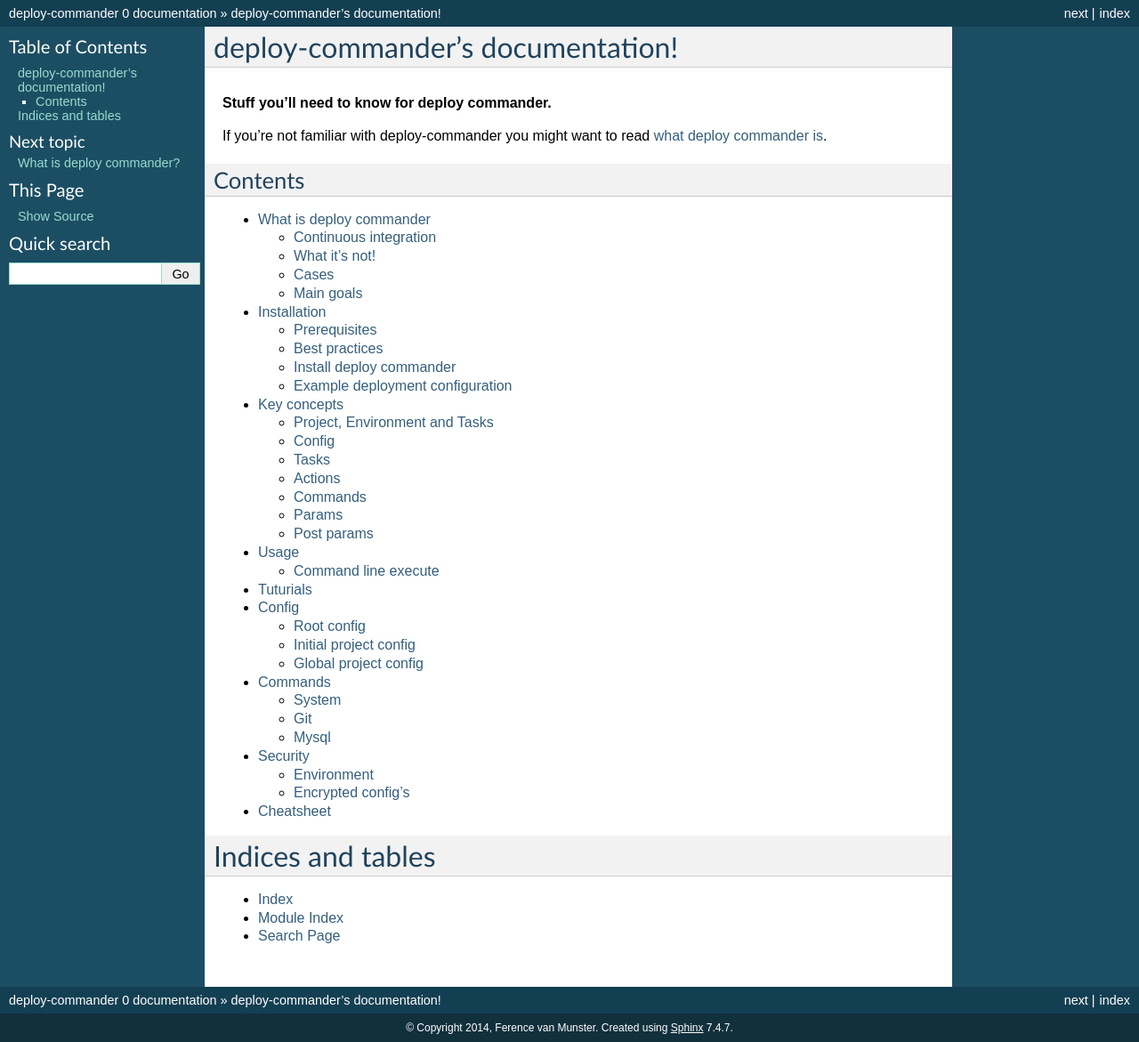
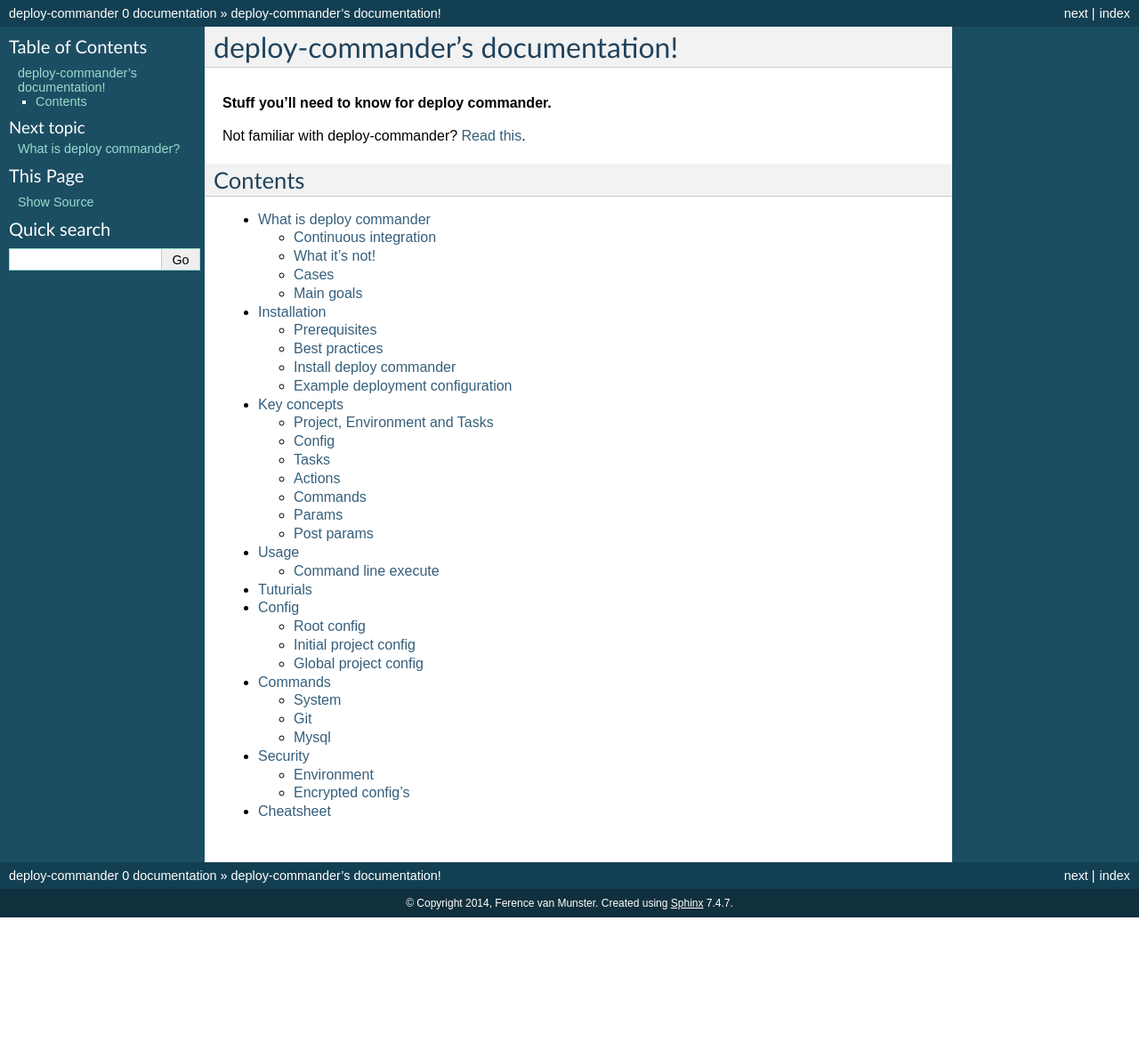
Before and after one commit to munstermedia/deploy-commander, a Sphinx documentation site: the page built from doc/index.txt, in a window 1280 px wide. Shown: the whole page at 89% size. Built offline with Sphinx 7.4.7, drawn with Linux system fonts in a browser that asks for light colours; after the commit the page ends 1031 px from its top, so only the background shows below that.

Commit message:
New index doc

```diff
--- a/doc/index.txt
+++ b/doc/index.txt
@@ -1,9 +1,12 @@
+.. _index:
+
+=================================
 deploy-commander's documentation!
 =================================
 
 .. rubric:: Stuff you'll need to know for deploy commander.
 
-If you're not familiar with deploy-commander you might want to read :doc:`what deploy commander is <what-is-deploy-commander>`.
+Not familiar with deploy-commander? :doc:`Read this <what-is-deploy-commander>`.
 
 
 Contents
@@ -23,11 +26,3 @@
    Commands <commands>
    Security <security>
    Cheatsheet <cheatsheet>
-
-
-Indices and tables
-==================
-
-* :ref:`genindex`
-* :ref:`modindex`
-* :ref:`search`
```
Also changed, not shown: doc/html/_sources/index.txt (+4 -9 lines), doc/html/index.html (+2 -11 lines), doc/html/searchindex.js, 3 other files.
